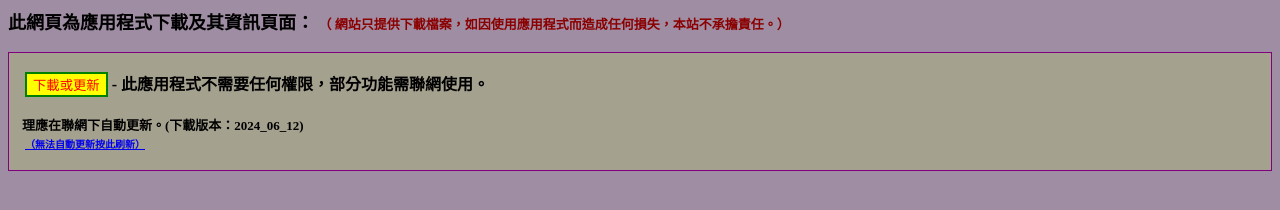
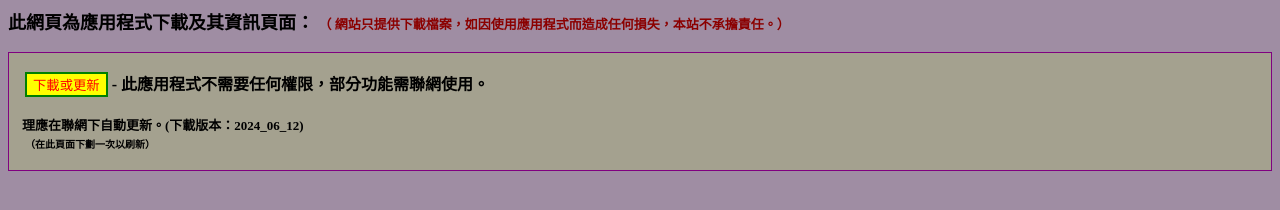
Before and after one commit to WebForNotes/WebforNotes.github.io, a plain HTML site: page APKinformation.html in a window 1280 px wide. Drawn offline with Linux system fonts and the light colour scheme.

Commit message:
Update APKinformation.html

```diff
--- a/APKinformation.html
+++ b/APKinformation.html
@@ -54,7 +54,7 @@ div{
        &emsp;<br>
        <B>&emsp;<a href="https://webfornotes.github.io/path/WebForNotes.apk" ><button><font color="red"> 下載或更新 </font></button></a> - 此應用程式不需要任何權限，部分功能需聯網使用。
        <br><br><font size=2>&emsp;理應在聯網下自動更新。(下載版本：2024_06_12) <br></font>
-       &emsp;<font size=1><a href="https://webfornotes.github.io/" >（無法自動更新按此刷新）</a></font><br>
+       &emsp;<font size=1>（在此頁面下劃一次以刷新）</font><br>
         &emsp;<br>
 
        </div>
```
